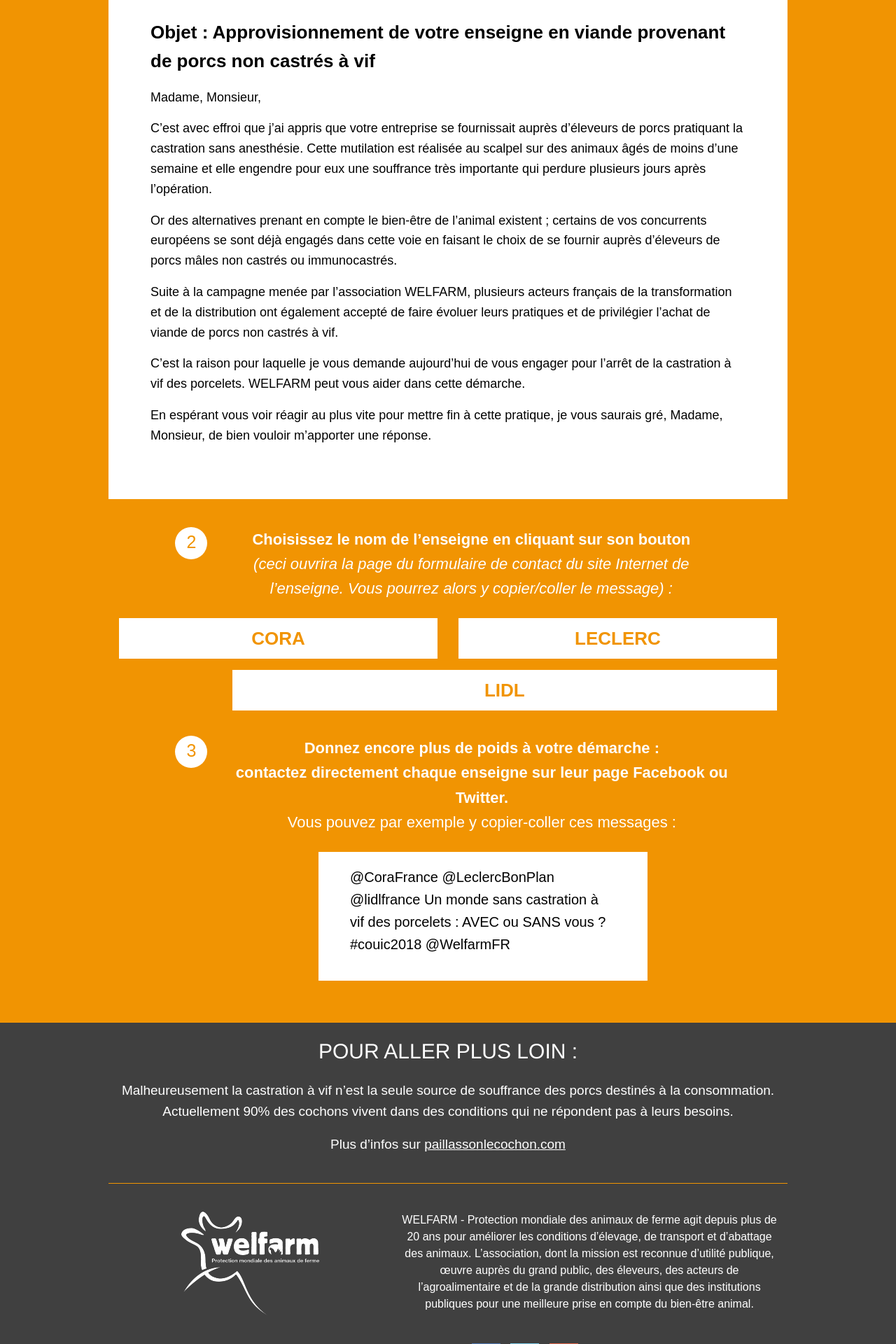
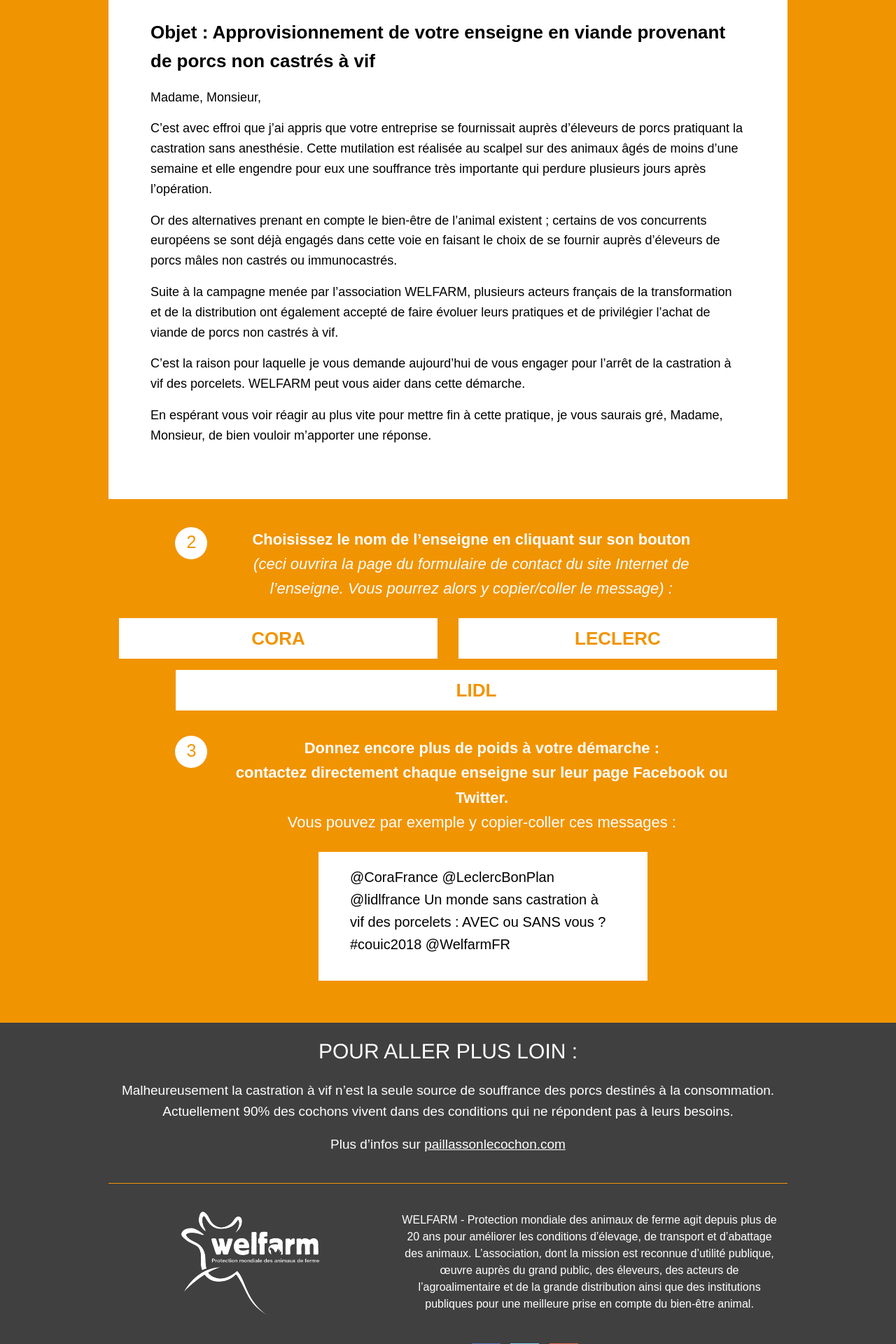
Before and after one commit to adfinitas-app/welfarm-petition, a Jekyll site: the page built from index.html, in a window 1280 px wide. Shown: the part 4480-6400 px from the top of the page at 70% size. Built offline with Jekyll 4.4.1, drawn with Linux system fonts in a browser that asks for light colours; comment, search, counter and statistics services are not loaded.

Commit message:
Updated '/_includes/professionels.html' via CloudCannon

```diff
--- a/_includes/professionels.html
+++ b/_includes/professionels.html
@@ -89,7 +89,7 @@
 	<div class="medium-6 columns">
 	  <a class="button marque" target="_blank" href="http://www.e-leclerc.com/catalogue/questions-frequentes/faq---formulaire-produit-repere">Leclerc</a>
 	</div>
-	<div class="large-10 columns large-centered">
+	<div class="small-11 small-centered columns">
 	  <a class="button marque " target="_blank" href="https://ssl.lidl.fr/fr/hotline.htm">Lidl</a>
 	</div>
       </div>
```
